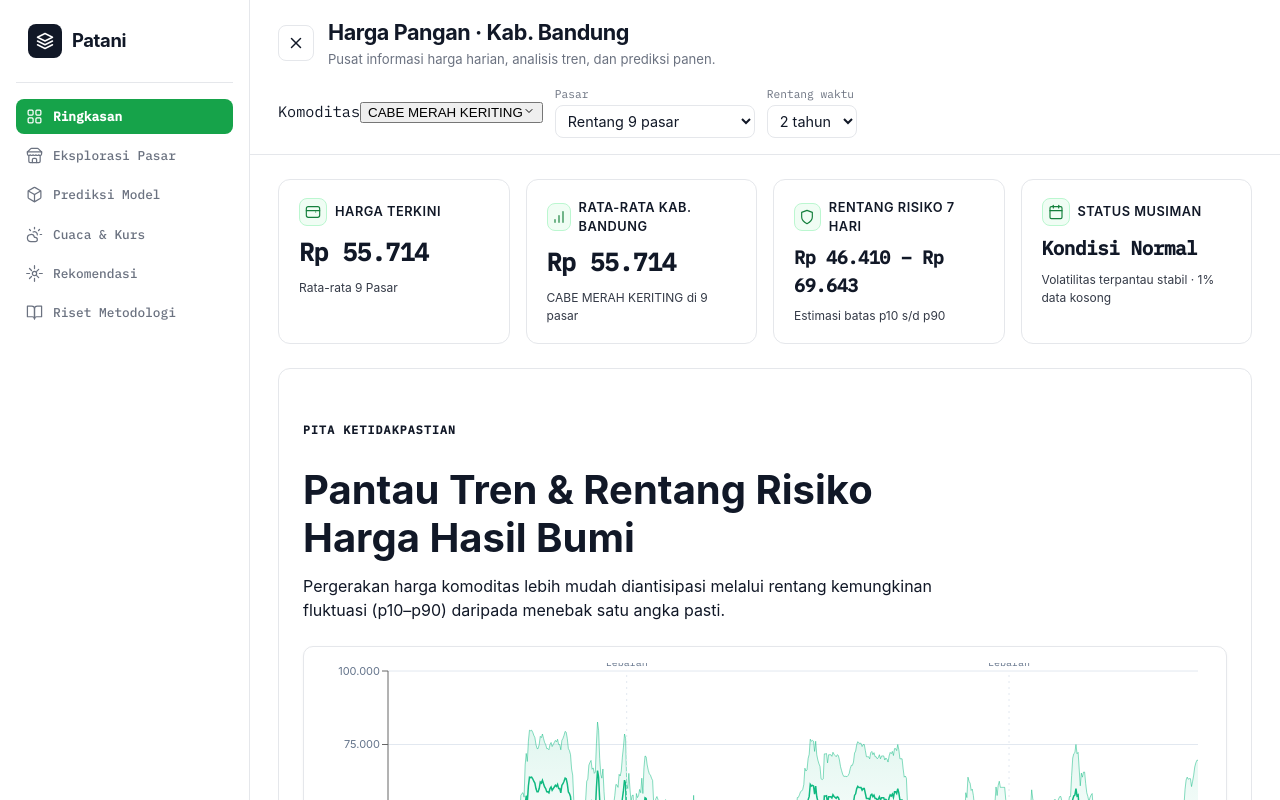
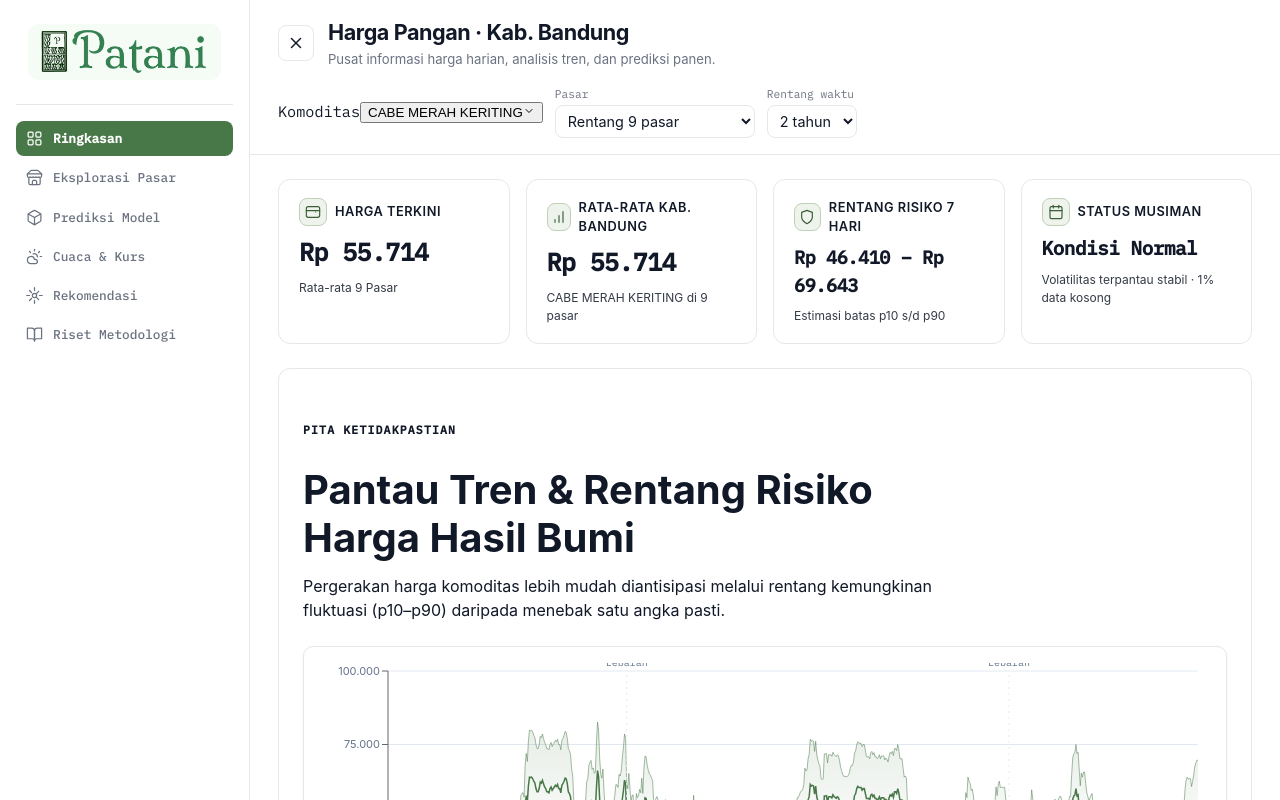
Before and after one commit to Hafizhputra27/patani-dashboard, a React (Vite) app: page / in a window 1280 px wide. Shown: the top 800 px of the page. Built offline with nearby package versions, Linux system fonts and the light colour scheme.

Commit message:
feat: logo Patani di sidebar + palette hijau forest sesuai logo

```diff
--- a/src/components/Shell.jsx
+++ b/src/components/Shell.jsx
@@ -11,7 +11,7 @@ import Prediksi from '../pages/Prediksi'
 import CuacaKurs from '../sections/CuacaKurs'
 import RekomendasiBand from '../sections/RekomendasiBand'
 import RingkasanRiset from '../sections/RingkasanRiset'
-import { LogoIcon, DashboardIcon, StoreIcon, PredictionIcon, WeatherIcon, RecommendationIcon, BookOpenIcon } from './Icons'
+import { DashboardIcon, StoreIcon, PredictionIcon, WeatherIcon, RecommendationIcon, BookOpenIcon } from './Icons'
 
 const ROUTES = ['/', '/eksplorasi', '/prediksi', '/cuaca', '/rekomendasi', '/riset']
 const SECTION_CLASS = { '/cuaca': 'card', '/rekomendasi': 'card', '/riset': 'card' }
@@ -33,10 +33,7 @@ export default function Shell() {
         {/* Left Sidebar Navigation (EdgesPay SaaS Style) */}
         <aside className="sidebar" id="sidebar-nav" aria-label="Navigasi utama">
           <div className="sidebar__brand">
-            <div className="sidebar__logo-icon">
-              <LogoIcon size={18} />
-            </div>
-            <span className="sidebar__brand-name">Patani</span>
+            <img className="sidebar__logo" src={`${import.meta.env.BASE_URL}patani-logo.png`} alt="Logo Patani" />
           </div>
 
           <nav className="sidebar__nav mono">
--- a/src/styles.css
+++ b/src/styles.css
@@ -7,11 +7,11 @@
   --ink: #111827;
   --ink-muted: #6B7280;
   --line: #E5E7EB;
-  --green-50: #F0FDF4;
-  --green-100: #DCFCE7;
-  --green-200: #BBF7D0;
-  --green-600: #16A34A;
-  --green-700: #15803D;
+  --green-50: #EEF3EC;
+  --green-100: #DDE8D8;
+  --green-200: #C0D1B7;
+  --green-600: #487848;
+  --green-700: #3A5F3A;
   --accent: var(--green-600);
   --accent-ink: #FFFFFF;
   --primary: var(--green-600);
@@ -89,24 +89,11 @@ body {
   margin-bottom: 16px;
 }
 
-.sidebar__logo-icon {
-  width: 34px;
-  height: 34px;
-  border-radius: 8px;
-  background: var(--ink);
-  color: #FFFFFF;
-  display: flex;
-  align-items: center;
-  justify-content: center;
-  font-size: 1.15rem;
-}
-
-.sidebar__brand-name {
-  font-family: var(--font-display);
-  font-weight: 700;
-  font-size: 1.15rem;
-  color: var(--ink);
-  letter-spacing: -0.02em;
+.sidebar__logo {
+  width: 100%;
+  max-height: 90px;
+  object-fit: contain;
+  border-radius: 10px;
 }
 
 .sidebar__nav {
@@ -194,6 +181,13 @@ body {
   display: flex;
   align-items: center;
   gap: 14px;
+}
+
+.topbar__logo {
+  height: 40px;
+  width: auto;
+  border-radius: 10px;
+  flex-shrink: 0;
 }
 
 .nav-toggle {
--- a/src/tokens.js
+++ b/src/tokens.js
@@ -2,9 +2,9 @@
 // Seri chart (cat1/cat2/cat3, rain, temp, naik/turun/stabil, signature) colorblind-safe.
 const LIGHT = {
   ink: '#0F172A', inkMuted: '#64748B', line: '#E2E8F0', surface: '#FFFFFF', bg: '#FFFFFF',
-  brand: '#10B981', signature: '#10B981',
-  cat1: '#0284C7', cat2: '#10B981', cat3: '#F59E0B',
-  naik: '#16A34A', turun: '#DC2626', stabil: '#64748B',
+  brand: '#487848', signature: '#487848',
+  cat1: '#0284C7', cat2: '#487848', cat3: '#F59E0B',
+  naik: '#4F8B52', turun: '#DC2626', stabil: '#64748B',
   rain: '#0284C7', temp: '#EA580C',
 }
 const DARK = {
```
Also changed, not shown: public/patani-logo.png (added), 2 other files (tests, documents, lock files or other folders).
